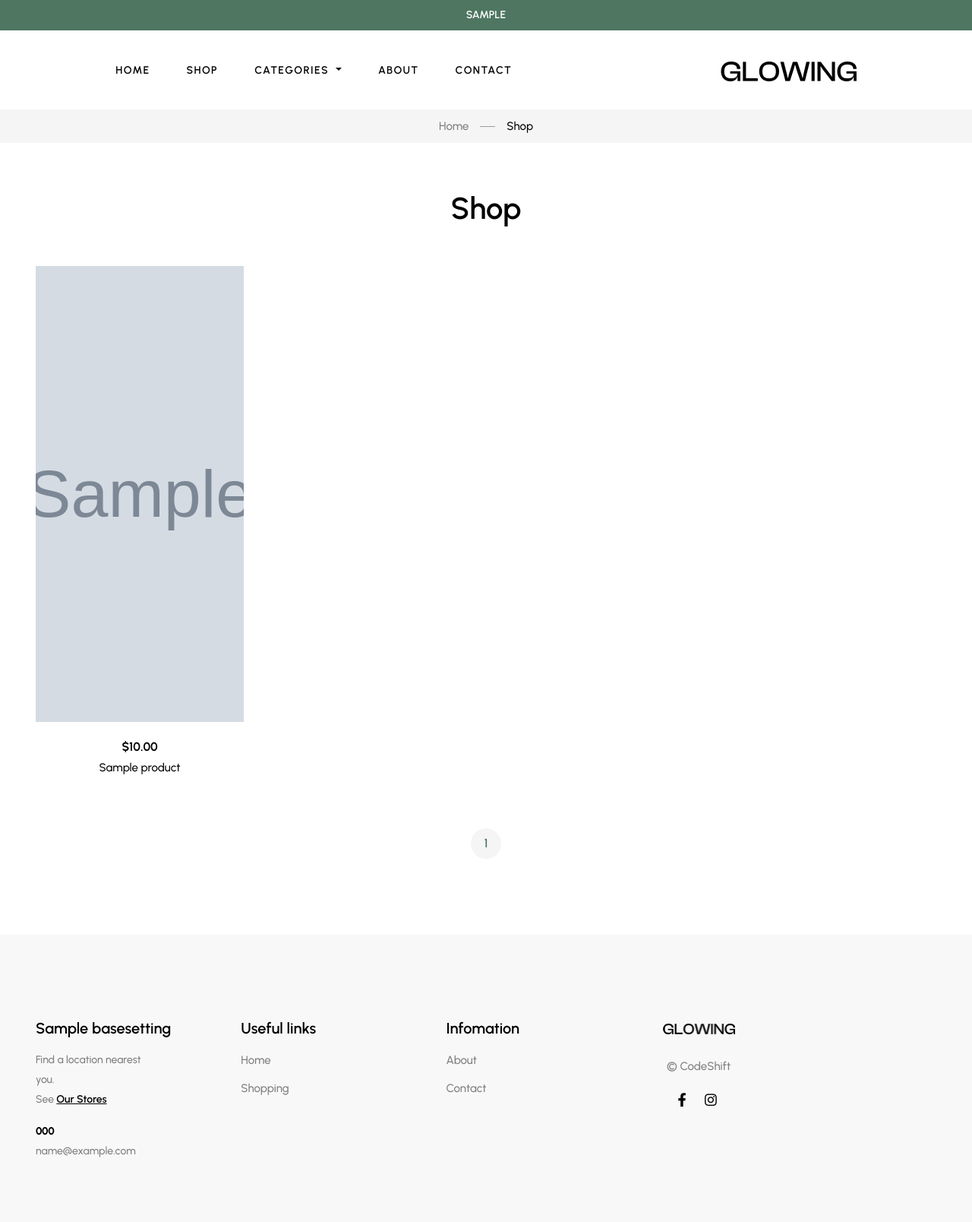
After one commit to tarlansoltanov/euro-fragrance.com, a Django app: page /shop/ in a window 1280 px wide. The commit adds this page. Shown: the whole page at 76% size. Run offline with Django 4.2, Linux system fonts and the light colour scheme; tables that the repository leaves empty hold one stand-in row (values such as "Sample post"); grey boxes marked "Sample" are stand-in pictures; some libraries are stand-ins or nearby versions.

Commit message:
Products Shop Template, View and URLs added

```diff
--- a/server/apps/base/templates/base/layout.html
+++ b/server/apps/base/templates/base/layout.html
@@ -65,12 +65,12 @@
 
                     <!-- Shop -->
                     <li aria-haspopup="true" aria-expanded="false" class="nav-item dropdown-item-pages py-2 py-xl-7 sticky-py-xl-6 px-0 px-xl-5">
-                      <a class="nav-link p-0" href="shop.html"> Shop </a>
+                      <a class="nav-link p-0" href="{% url 'products:shop' %}"> Shop </a>
                     </li>
 
                     <!-- Categories -->
                     <li aria-haspopup="true" aria-expanded="false" class="nav-item dropdown-item-shop dropdown py-2 py-xl-7 sticky-py-xl-6 px-0 px-xl-5">
-                      <a class="nav-link dropdown-toggle p-0" href="shop.html" data-toggle="dropdown">
+                      <a class="nav-link dropdown-toggle p-0" href="{% url 'products:shop' %}" data-toggle="dropdown">
                         Categories
                         <span class="caret"></span>
                       </a>
@@ -175,8 +175,13 @@
           <div class="col-lg col-md-4 col-12 mb-7 mb-lg-0">
             <h3 class="fs-20 mb-3">Useful links</h3>
             <ul class="list-unstyled mb-0">
-              <li class="pb-1"><a href="#" class="text-body lh-175">Home</a></li>
-              <li class="py-1"><a href="#" class="text-body lh-175">Shopping</a></li>
+              <li class="pb-1">
+                <a href="{% url 'base:home' %}" class="text-body lh-175">Home</a>
+              </li>
+
+              <li class="py-1">
+                <a href="{% url 'products:shop' %}" class="text-body lh-175">Shopping</a>
+              </li>
             </ul>
           </div>
 
@@ -259,12 +264,12 @@
 
             <!-- Shop -->
             <li aria-haspopup="true" aria-expanded="false" class="nav-item dropdown-item-pages py-2 py-xl-7 sticky-py-xl-6 px-0 px-xl-5">
-              <a class="nav-link p-0" href="shop.html"> Shop </a>
+              <a class="nav-link p-0" href="{% url 'products:shop' %}"> Shop </a>
             </li>
 
             <!-- Categories -->
             <li aria-haspopup="true" aria-expanded="false" class="nav-item dropdown py-1 px-0">
-              <a class="nav-link dropdown-toggle p-0" href="shop.html" data-toggle="dropdown">
+              <a class="nav-link dropdown-toggle p-0" href="{% url 'products:shop' %}" data-toggle="dropdown">
                 Categories
                 <span class="caret"></span>
               </a>
@@ -376,5 +381,8 @@
 
     <!-- Icons -->
     {% block icons %}{% endblock icons %}
+
+    <!-- Modals -->
+    {% block modals %}{% endblock modals %}
   </body>
 </html>
--- /dev/null
+++ b/server/apps/products/templates/products/shop.html
@@ -0,0 +1,219 @@
+{% extends 'base/layout.html' %}
+
+{% load static %}
+
+
+{% block content %}
+<!-- Main -->
+<main id="content">
+  <!-- Breadcrumb -->
+  <section class="py-2 bg-gray-2">
+    <div class="container">
+      <nav aria-label="breadcrumb">
+        <ol class="breadcrumb breadcrumb-site py-0 d-flex justify-content-center">
+          <li class="breadcrumb-item"><a class="text-decoration-none text-body" href="{% url 'base:home' %}">Home</a></li>
+          <li class="breadcrumb-item active pl-0 d-flex align-items-center" aria-current="page">Shop</li>
+        </ol>
+      </nav>
+    </div>
+  </section>
+
+  <!-- Title -->
+  <section>
+    <div class="container container-xl">
+      <h2 class="text-center mt-9 mb-8">Shop</h2>
+    </div>
+  </section>
+
+  <!-- Product List -->
+  <section class="mt-7">
+    <div class="container container-xl">
+      <div class="row">
+        {% for item in page %}
+          <!-- Product small -->
+          <div class="{% if forloop.counter0 < 4 or forloop.counter0 > 6 %}col-xl-3{% endif %} col-lg-4 col-md-6 mb-6 mb-lg-7">
+            <div class="card border-0 product" data-animate="fadeInUp">
+              <div class="position-relative">
+                <img class="shopping-image{% if forloop.counter0 > 3 or forloop.counter0 < 7 %}-1{% endif %} shopping-image-xl" src="{{ item.image.url }}" alt="{{ item.name }}" />
+                <div class="card-img-overlay d-flex p-3">
+                  <div></div>
+                  <div class="my-auto w-100 content-change-vertical">
+                    <a href="product-details.html" data-toggle="tooltip" data-placement="left" title="View products" class="add-to-cart ml-auto d-flex align-items-center justify-content-center text-secondary bg-white hover-white bg-hover-secondary w-48px h-48px rounded-circle mb-2">
+                      <svg class="icon icon-shopping-bag-open-light fs-24">
+                        <use xlink:href="#icon-shopping-bag-open-light"></use>
+                      </svg>
+                    </a>
+                    <a href="#" data-toggle="tooltip" data-placement="left" title="Quick view" class="preview ml-auto d-md-flex align-items-center justify-content-center cursor-pointer text-secondary bg-white hover-white bg-hover-secondary w-48px h-48px rounded-circle mb-2 d-none">
+                      <span data-toggle="modal" data-target="#quick-view">
+                        <svg class="icon icon-eye-light fs-24">
+                          <use xlink:href="#icon-eye-light"></use>
+                        </svg>
+                      </span>
+                    </a>
+                  </div>
+                </div>
+              </div>
+              <div class="card-body pt-4 text-center">
+                <p class="card-text font-weight-bold fs-16 mb-1 text-secondary">
+                  <span>${{ item.price }}</span>
+                </p>
+                <h2 class="card-title fs-15 font-weight-500 mb-2"><a href="product-details.html">{{ item.name }}</a></h2>
+              </div>
+            </div>
+          </div>
+        {% endfor %}
+      </div>
+    </div>
+  </section>
+  <!-- End Products -->
+
+  <!-- Pagination -->
+  <section class="pb-lg-13 pb-11">
+    <nav>
+      <ul class="pagination justify-content-center align-items-center mb-0 fs-16 font-weight-600">
+
+        {% if page.has_previous %}
+          <li class="page-item fs-18 d-none d-sm-block">
+            <a class="page-link rounded-circle w-40px h-40 p-0 justify-content-center align-items-center d-flex" href="{% url 'products:shop' %}?page={{ page.previous_page_number }}" tabindex="-1"><i class="far fa-angle-double-left"></i></a>
+          </li>
+        {% endif %}
+        {% for page_number in page.adjusted_elided_pages %}
+          {% if page_number == page.paginator.ELLIPSIS %}
+            <li class="page-item disabled">
+              <a class="page-link rounded-circle w-40px h-40 p-0 justify-content-center align-items-center d-flex">...</a>
+            </li>
+          {% else %}
+            <li class="page-item {% if page_number == page.number %}active" aria-current="page"{% else %}"{% endif %}>
+              <a class="page-link rounded-circle w-40px h-40 p-0 justify-content-center align-items-center d-flex" href="{% url 'products:shop' %}?page={{ page_number }}">{{ page_number }}</a>
+            </li>
+          {% endif %}
+        {% endfor %}
+        {% if page.has_next %}
+          <li class="page-item fs-18 d-none d-sm-block">
+            <a class="page-link rounded-circle w-40px h-40 p-0 justify-content-center align-items-center d-flex" href="{% url 'products:shop' %}?page={{ page.next_page_number }}"><i class="far fa-angle-double-right"></i></a>
+          </li>
+        {% endif %}
+      </ul>
+    </nav>
+  </section>
+  <!-- End Pagination -->
+</main>
+{% endblock content %}
+
+
+{% block icons %}
+<!-- Icons -->
+<svg aria-hidden="true" style="position: absolute; width: 0; height: 0; overflow: hidden" version="1.1" xmlns="http://www.w3.org/2000/svg" xmlns:xlink="http://www.w3.org/1999/xlink">
+  <defs>
+    <symbol id="icon-shopping-bag-open-light" viewBox="0 0 32 32">
+      <path d="M27 5.25h-22c-0.966 0.001-1.749 0.784-1.75 1.75v18c0.001 0.966 0.784 1.749 1.75 1.75h22c0.966-0.001 1.749-0.784 1.75-1.75v-18c-0.001-0.966-0.784-1.749-1.75-1.75h-0zM5 6.75h22c0.138 0 0.25 0.112 0.25 0.25v2.25h-22.5v-2.25c0-0.138 0.112-0.25 0.25-0.25h0zM27 25.25h-22c-0.138-0-0.25-0.112-0.25-0.25v-14.25h22.5v14.25c-0 0.138-0.112 0.25-0.25 0.25h-0zM21.75 14c0 3.176-2.574 5.75-5.75 5.75s-5.75-2.574-5.75-5.75v0c0-0.414 0.336-0.75 0.75-0.75s0.75 0.336 0.75 0.75v0c0 2.347 1.903 4.25 4.25 4.25s4.25-1.903 4.25-4.25v0c0-0.414 0.336-0.75 0.75-0.75s0.75 0.336 0.75 0.75v0z"></path>
+    </symbol>
+    <symbol id="icon-eye-light" viewBox="0 0 32 32">
+      <path d="M30.685 15.695c-0.043-0.097-1.083-2.404-3.405-4.726-2.153-2.153-5.858-4.72-11.28-4.72s-9.127 2.567-11.28 4.72c-2.322 2.322-3.362 4.629-3.405 4.726-0.041 0.090-0.065 0.194-0.065 0.304s0.024 0.215 0.067 0.309l-0.002-0.005c0.043 0.097 1.083 2.404 3.405 4.725 2.153 2.153 5.858 4.719 11.28 4.719s9.127-2.566 11.28-4.719c2.322-2.322 3.362-4.628 3.405-4.725 0.041-0.090 0.065-0.194 0.065-0.305s-0.024-0.215-0.067-0.309l0.002 0.005zM16 24.249c-3.922 0-7.348-1.427-10.181-4.241-1.16-1.152-2.152-2.472-2.939-3.919l-0.044-0.089c0.83-1.536 1.823-2.856 2.982-4.008l0.001-0.001c2.833-2.815 6.259-4.242 10.181-4.242s7.348 1.427 10.181 4.242c1.16 1.153 2.152 2.472 2.939 3.92l0.044 0.089c-0.796 1.525-4.784 8.249-13.164 8.249zM16 10.25c-3.176 0-5.75 2.574-5.75 5.75s2.574 5.75 5.75 5.75c3.176 0 5.75-2.574 5.75-5.75v0c-0.004-3.174-2.576-5.746-5.75-5.75h-0zM16 20.25c-2.347 0-4.25-1.903-4.25-4.25s1.903-4.25 4.25-4.25c2.347 0 4.25 1.903 4.25 4.25v0c-0.003 2.346-1.904 4.247-4.25 4.25h-0z"></path>
+    </symbol>
+  </defs>
+</svg>
+{% endblock icons %}
+
+{% block modals %}
+<!-- Quick View Modal -->
+<div class="modal fade quick-view" id="quick-view" tabindex="-1" aria-hidden="true">
+  <div class="modal-dialog">
+    <div class="modal-content">
+      <div class="modal-header border-0 py-0">
+        <button type="button" class="close fs-32" data-dismiss="modal" aria-label="Close">
+          <span aria-hidden="true">&times;</span>
+        </button>
+      </div>
+      <div class="modal-body pt-0">
+        <div class="row">
+          <!-- Product Images -->
+          <div class="col-md-6 pr-xl-5 mb-8 mb-md-0 pl-xl-8">
+            <div class="galleries-product product galleries-product-02 position-relative">
+              <div class="position-absolute pos-fixed-top-right z-index-2">
+                <div class="content-change-vertical"></div>
+              </div>
+
+              <div class="view-slider-for mx-0">
+                <!-- Image -->
+                <div class="box px-0">
+                  <div class="card p-0 rounded-0 border-0">
+                    <a href="assets/images/product/product-07.jpg" class="card-img">
+                      <img class="modal-image" src="https://cdn.shopify.com/s/files/1/0253/5954/8497/products/3348901250153_1_450x.jpg?v=1673575951" alt="product gallery" />
+                    </a>
+                  </div>
+                </div>
+
+                <!-- Image -->
+                <div class="box px-0">
+                  <div class="card p-0 rounded-0 border-0">
+                    <a href="assets/images/product/product-15.jpg" class="card-img">
+                      <img class="modal-image" src="assets/images/product/product-15.jpg" alt="product gallery" />
+                    </a>
+                  </div>
+                </div>
+
+                <!-- Image -->
+                <div class="box px-0">
+                  <div class="card p-0 rounded-0 border-0">
+                    <a href="assets/images/product/product-16.jpg" class="card-img">
+                      <img class="modal-image" src="assets/images/product/product-16.jpg" alt="product gallery" />
+                    </a>
+                  </div>
+                </div>
+
+                <!-- Image -->
+                <div class="box px-0">
+                  <div class="card p-0 rounded-0 border-0">
+                    <a href="assets/images/product/product-17.jpg" class="card-img">
+                      <img class="modal-image" src="assets/images/product/product-17.jpg" alt="product gallery" />
+                    </a>
+                  </div>
+                </div>
+              </div>
+
+              <div class="view-slider-nav mx-n1">
+                <!-- Image -->
+                <div class="box py-4 px-1 cursor-pointer">
+                  <img class="modal-image-footer" src="https://cdn.shopify.com/s/files/1/0253/5954/8497/products/3348901250153_1_450x.jpg?v=1673575951" alt="product gallery" />
+                </div>
+
+                <!-- Image -->
+                <div class="box py-4 px-1 cursor-pointer">
+                  <img class="modal-image-footer" src="assets/images/product/product-15.jpg" alt="product gallery" />
+                </div>
+
+                <!-- Image -->
+                <div class="box py-4 px-1 cursor-pointer">
+                  <img class="modal-image-footer" src="assets/images/product/product-16.jpg" alt="product gallery" />
+                </div>
+
+                <!-- Image -->
+                <div class="box py-4 px-1 cursor-pointer">
+                  <img class="modal-image-footer" src="assets/images/product/product-17.jpg" alt="product gallery" />
+                </div>
+              </div>
+            </div>
+          </div>
+
+          <!-- Product info -->
+          <div class="col-md-6 pl-xl-6 pr-xl-8">
+            <p class="d-flex align-items-center">
+              <span class="fs-18 text-secondary font-weight-bold ml-3">$29.00</span>
+            </p>
+            <h2 class="fs-24 mb-2">Natural Coconut Cleansing Oil</h2>
+            <p class="mb-4 mr-xl-6">Niacinamide and Vitamin C are two anti-aging superstars but not usually formulated together because of their different pH levels.</p>
+            <p class="mb-2"></p>
+            <ul class="list-unstyled border-top pt-5 mt-5">
+              <li class="row mb-2">
+                <span class="d-block col-4 col-lg-2 text-secondary font-weight-600 fs-14">Categories:</span>
+                <span class="d-block col-8 col-lg-10 fs-14">Makeup, Skincare</span>
+              </li>
+            </ul>
+          </div>
+        </div>
+      </div>
+    </div>
+  </div>
+</div>
+{% endblock modals %}
--- /dev/null
+++ b/server/apps/products/urls.py
@@ -0,0 +1,8 @@
+from django.urls import path
+from . import views
+
+app_name = 'server.apps.products'
+
+urlpatterns = [
+    path('', views.shop, name='shop'),
+]
--- a/server/apps/products/views.py
+++ b/server/apps/products/views.py
@@ -1,3 +1,18 @@
 from django.shortcuts import render
+from django.core.paginator import Paginator
+from .models import Product, Category
+from ..base.models import BaseSetting
 
-# Create your views here.
+
+def shop(request, template_name='products/shop.html', context={}):
+    context['title'] = 'Shop'
+    context['settings'] = BaseSetting.objects.first()
+
+    page = request.GET.get('page', 1)
+    products = Product.objects.all()
+    paginator = Paginator(products, 11)
+
+    context['page'] = paginator.get_page(page)
+    context['page'].adjusted_elided_pages = paginator.get_elided_page_range(page)
+
+    return render(request, template_name, context)
--- a/server/settings.py
+++ b/server/settings.py
@@ -126,6 +126,10 @@ STATICFILES_DIRS = [
     BASE_DIR / 'static'
 ]
 
+MEDIA_URL = 'media/'
+
+MEDIA_ROOT = BASE_DIR / 'media'
+
 # Default primary key field type
 # https://docs.djangoproject.com/en/4.1/ref/settings/#default-auto-field
 
--- a/server/urls.py
+++ b/server/urls.py
@@ -16,9 +16,16 @@ Including another URLconf
 from django.contrib import admin
 from django.urls import path, include
 
+from django.conf import settings
+from django.conf.urls.static import static
+
 from server.apps.base import urls as base_urls
+from server.apps.products import urls as products_urls
 
 urlpatterns = [
     path('admin/', admin.site.urls),
     path('', include(base_urls, namespace='base')),
+    path('shop/', include(products_urls, namespace='products')),
 ]
+
+urlpatterns += static(settings.MEDIA_URL, document_root=settings.MEDIA_ROOT)
```
Also changed, not shown: server/apps/products/models.py (+9 -0 lines), 1 other file.
